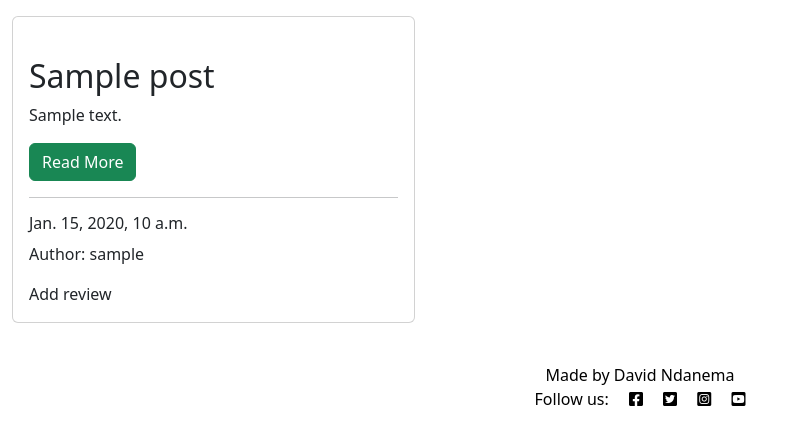
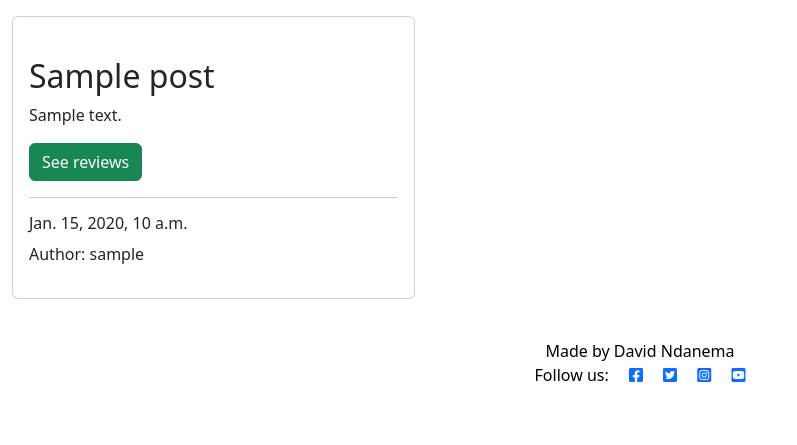
Before and after one commit to Ndanema98/Assessing_Anime, a Django app: page / in a window 1280 px wide. Shown: the part 56-501 px from the top of the page, without its empty margins (0-797 px from the left). Run offline with Django 3.2, Linux system fonts and the light colour scheme; tables that the repository leaves empty hold one stand-in row (values such as "Sample post").

Commit message:
Feat: Add functionality to footer social links

```diff
--- a/templates/base.html
+++ b/templates/base.html
@@ -70,10 +70,11 @@
     <!-- Footer -->
     <footer class="footer mt-auto py-3 dark-bg">
         <p class="m-0 text-center text-black">Made by David Ndanema</p>
-        <p class="m-0 text-center text-black">Follow us: <i class="fab fa-facebook-square ms-3"></i>
-            <i class="fab fa-twitter-square ms-3"></i>
-            <i class="fab fa-instagram-square ms-3"></i>
-            <i class="fab fa-youtube-square ms-3"></i></p>
+        <p class="m-0 text-center text-black">Follow us:
+            <a href="https://facebook.com" target="_blank" rel="noopener" aria-label="Visit the Facebook page in a new tab."><i class="fab fa-facebook-square ms-3"></i></a>
+            <a href="https://twitter.com" target="_blank" rel="noopener" aria-label="Visit the Twitter page in a new tab."><i class="fab fa-twitter-square ms-3"></i></a>
+            <a href="https://instagram.com" target="_blank" rel="noopener" aria-label="Visit the Instagram page in a new tab."><i class="fab fa-instagram-square ms-3"></i></a>
+            <a href="https://youtube.com" target="_blank" rel="noopener" aria-label="Visit the Youtube page in a new tab."><i class="fab fa-youtube-square ms-3"></i></a>
     </footer>
 
 </body>
--- a/templates/index.html
+++ b/templates/index.html
@@ -29,14 +29,14 @@
               </h2>
               <p class="card-text">{{ post.excerpt }}</p>
               {% if user.is_authenticated %}
-              <a href="{% url 'posts:review' post_id=post.id %}" class="btn btn-success">Read More</a>
+              <a href="{% url 'posts:review' post_id=post.id %}" class="btn btn-success">See reviews</a>
+              <a href="{% url 'posts:create_review' post_id=post.id %}" class="btn btn-success">Add review</a>
               {% else %}
-              <a href="{% url 'posts:review' post_id=post.id %}" class="btn btn-success">Read More</a>
+              <a href="{% url 'posts:review' post_id=post.id %}" class="btn btn-success">See reviews</a>
               {% endif %}
               <hr>
               <p class="card-text h6">{{ post.date_posted }}</p>
               <p class="author">Author: {{ post.author }}</p>
-              <a class="nav-link" href="{% url 'posts:create_review' post_id=post.id %}">Add review</a>
             </div>
           </div>
         </div>
```
